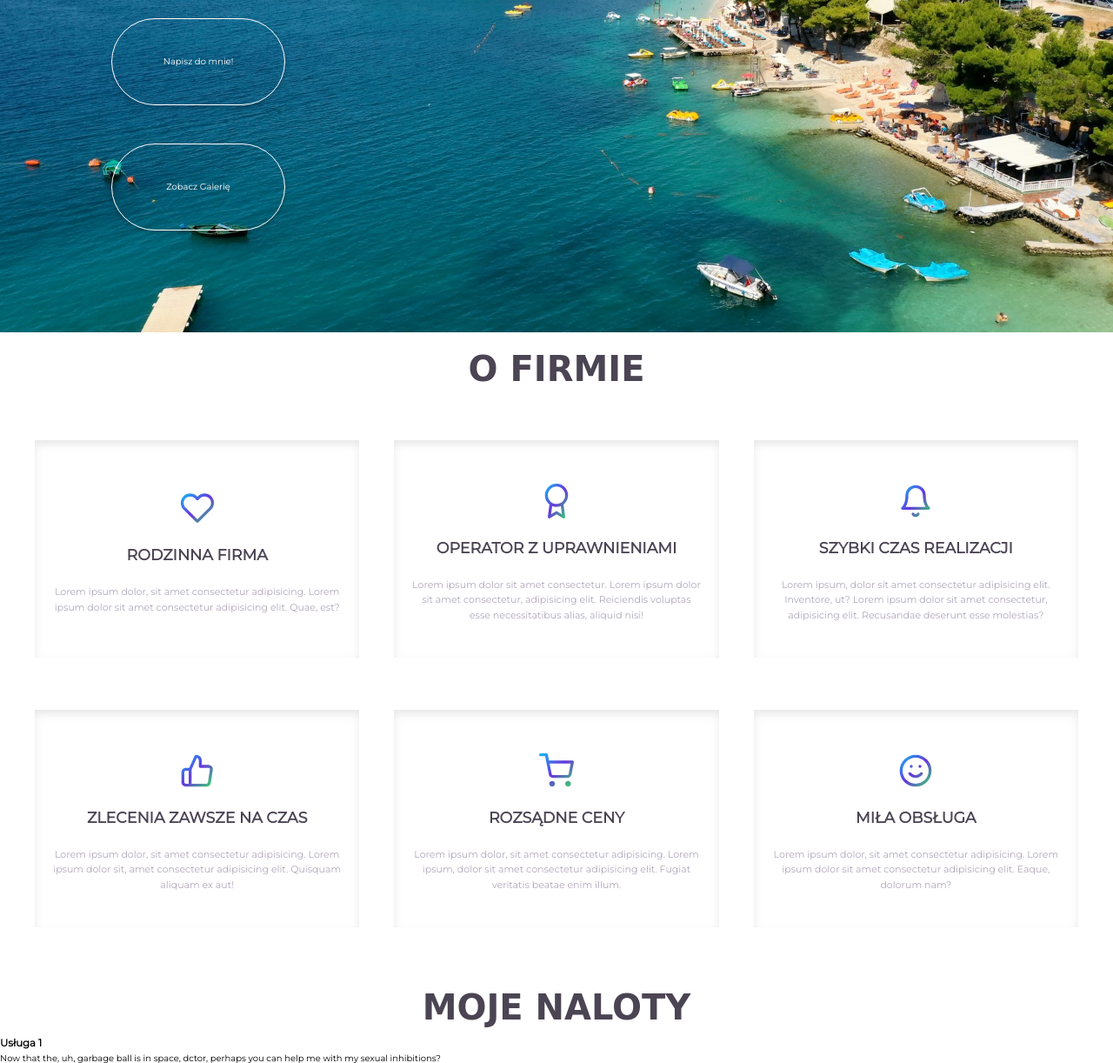
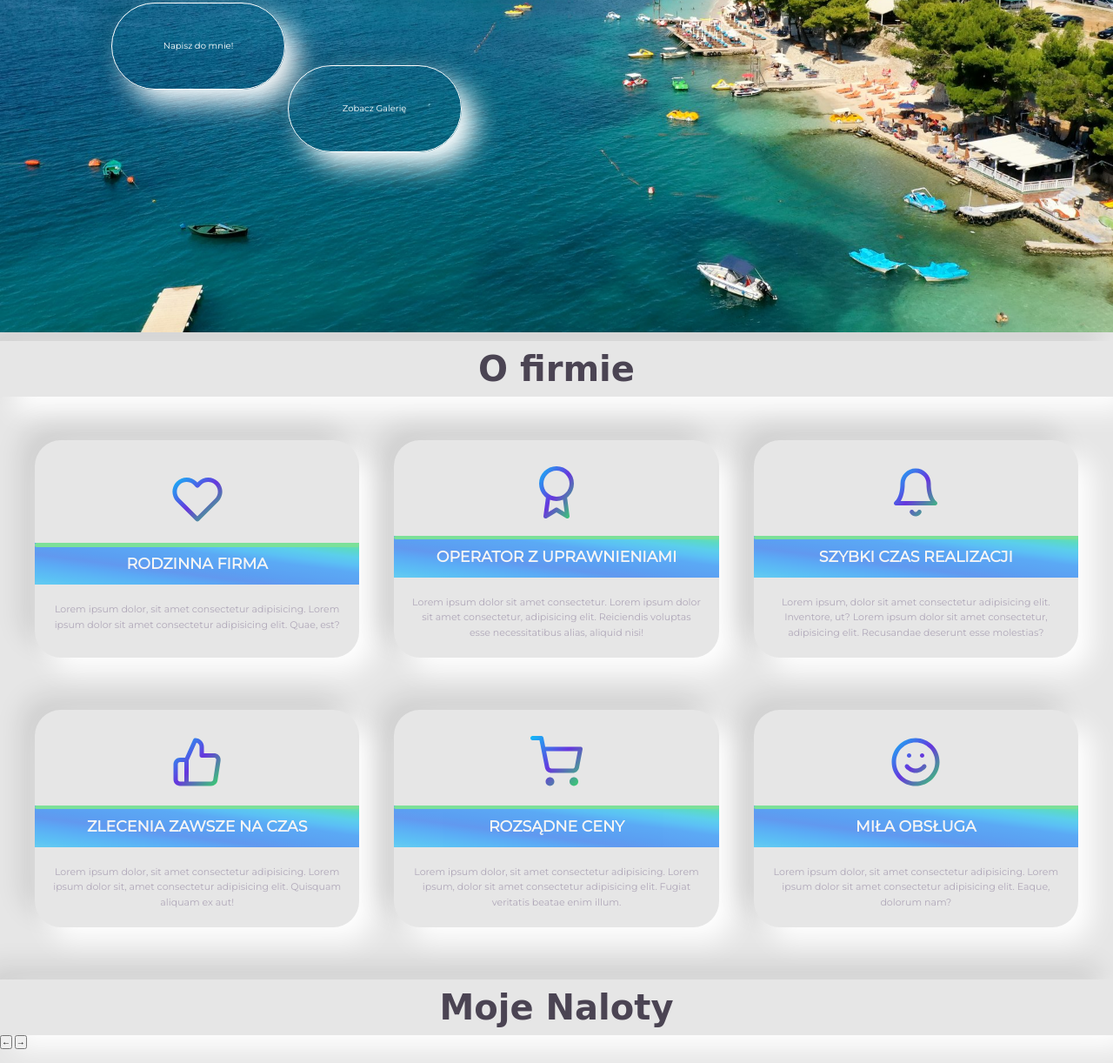
Before and after one commit to dziekonskik/foto-dron, a website: page indeks.html in a window 1280 px wide. Shown: the part 338-1560 px from the top of the page at 87% size. Drawn offline with Linux system fonts and the light colour scheme; files that its build step writes are made by us from their sources; a web font is replaced by a local one.

Commit message:
create gitignore, create html for slider, about section style changes

```diff
--- a/indeks.html
+++ b/indeks.html
@@ -43,7 +43,7 @@
                     <svg class="about__box-icon">
                         <use xlink:href="img/svg/sprite.svg#icon-heart"></use>
                     </svg>
-                    <h3 class="about__box-heading-small">Rodzinna Firma</h3>
+                    <h3 class="about__box-heading-small back-col">Rodzinna Firma</h3>
                     <p class="about__box-text">
                         Lorem ipsum dolor, sit amet consectetur adipisicing.
                         Lorem ipsum dolor sit amet consectetur adipisicing elit. Quae, est?
@@ -58,7 +58,7 @@
                             <stop offset="100%" stop-color="var(--color-tertiary)" />
                         </linearGradient>
                     </svg>
-                    <h3 class="about__box-heading-small">Operator z uprawnieniami</h3>
+                    <h3 class="about__box-heading-small back-col">Operator z uprawnieniami</h3>
                     <p class="about__box-text">
                         Lorem ipsum dolor sit amet consectetur.
                         Lorem ipsum dolor sit amet consectetur, adipisicing elit. Reiciendis voluptas esse necessitatibus
@@ -69,7 +69,7 @@
                     <svg class="about__box-icon">
                         <use xlink:href="img/svg/sprite.svg#icon-bell"></use>
                     </svg>
-                    <h3 class="about__box-heading-small">Szybki czas realizacji</h3>
+                    <h3 class="about__box-heading-small back-col">Szybki czas realizacji</h3>
                     <p class="about__box-text">
                     Lorem ipsum, dolor sit amet consectetur adipisicing elit. Inventore, ut?
                     Lorem ipsum dolor sit amet consectetur, adipisicing elit. Recusandae deserunt esse molestias?
@@ -79,7 +79,7 @@
                     <svg class="about__box-icon">
                         <use xlink:href="img/svg/sprite.svg#icon-thumbs-up"></use>
                     </svg>
-                    <h3 class="about__box-heading-small">Zlecenia zawsze na czas</h3>
+                    <h3 class="about__box-heading-small back-col">Zlecenia zawsze na czas</h3>
                     <p class="about__box-text">
                         Lorem ipsum dolor, sit amet consectetur adipisicing.
                         Lorem ipsum dolor sit, amet consectetur adipisicing elit. Quisquam aliquam ex aut!
@@ -89,7 +89,7 @@
                     <svg class="about__box-icon">
                         <use xlink:href="img/svg/sprite.svg#icon-shopping-cart"></use>
                     </svg>
-                    <h3 class="about__box-heading-small">Rozsądne ceny</h3>
+                    <h3 class="about__box-heading-small back-col">Rozsądne ceny</h3>
                     <p class="about__box-text">
                         Lorem ipsum dolor, sit amet consectetur adipisicing.
                         Lorem ipsum, dolor sit amet consectetur adipisicing elit. Fugiat veritatis beatae enim illum.
@@ -99,7 +99,7 @@
                     <svg class="about__box-icon">
                         <use xlink:href="img/svg/sprite.svg#icon-smile"></use>
                     </svg>
-                    <h3 class="about__box-heading-small">Miła obsługa</h3>
+                    <h3 class="about__box-heading-small back-col">Miła obsługa</h3>
                     <p class="about__box-text">
                         Lorem ipsum dolor, sit amet consectetur adipisicing.
                         Lorem ipsum dolor sit amet consectetur adipisicing elit. Eaque, dolorum nam?
@@ -110,9 +110,11 @@
             <h2 class="heading-large">Moje Naloty</h2>
             <div class="slider">
                 <div class="slider__container">
-
+                    <button class="slider__prevButton">&larr;</button>
+                    <button class="slider__nextButton">&rarr;</button>
                 </div>
             </div>
+            <button class="call2a">Zobacz całą galerię</button>
         </sect>
         <div class="cena">
             <div class="cena__box">
--- a/sass/_about.scss
+++ b/sass/_about.scss
@@ -9,17 +9,22 @@
         justify-content: center;
         align-content: center;
         align-items: center;
-        box-shadow: inset 0 .5rem 1rem rgba(179, 179, 179, 0.3);
+        border-radius: 3rem;
+        box-shadow: var(--bs-neumorphic-up);
         margin: 3rem 2rem;
         min-height: 25rem;
         min-width: 25rem;
         text-align: center;
 
         &-icon {
-            width: 4rem;
-            height: 4rem;
+            width: 6rem;
+            height: 6rem;
             fill: url(#about__svg-gradient) var(--color-primary);
             margin: 2rem auto;
+            // position: absolute;
+            // transform: rotate(45deg) scale(2) translateX(3rem);
+            // opacity: .3;
+            // z-index: -4;
         }
 
         &-heading-small {
--- a/sass/_base.scss
+++ b/sass/_base.scss
@@ -8,12 +8,20 @@
     --color-secondary: #6736dd;
     --color-tertiary: #36dd67;
 
+    --linear-gradient: linear-gradient(to right top, #10bcf8,
+                                                     #00aafe, #0096ff, #0080ff, #0a66f6, #0070fa,
+                                                     #0079fd, #0082ff, #00a7ff, #00c0ef, #00d2af, #36dd67);
+
     --color-grey-light: #B0A8B9;
     --color-grey-dark: #4B4453;
+
+    --color-background: rgb(230, 230, 230);
 
     --border: 1px solid var(--color-primary);
     --box-shadow: 0 .5rem 1rem rgba(0,0,0, .2);
     --box-shadow-active: 0 .25rem .5rem rgba(0,0,0, .2);
+    --bs-neumorphic-up: 16px 16px 30px #ffffff,
+                        -16px -16px 30px rgba(0, 0, 0, .1);
 }
 
 
@@ -31,4 +39,5 @@ html {
 body {
     font-family: 'Montserrat', sans-serif;
     line-height: 1.6;
+    background-color: var(--color-background);
 }
--- a/sass/_components.scss
+++ b/sass/_components.scss
@@ -2,7 +2,7 @@
     border: 1px solid white;
     background-color: transparent;
     color: white;
-    position: absolute;
+    position: relative;
     width: 20rem;
     height: 10rem;
     cursor: pointer;
@@ -10,7 +10,7 @@
     transition: all .3s ease-in-out;
     outline: none;
     transform: translateY(-1px);
-    box-shadow: var(--box-shadow-active);
+    box-shadow: var(--bs-neumorphic-up);
     border-radius: 30rem;
 
     &:hover {
@@ -21,6 +21,12 @@
 
     &::before {
         content: '';
+        width: 100%;
+        height: 100%;
+        display: inline-block;
+        position: absolute;
+        left: 0px;
+        top: 0px;
 
     }
 }
@@ -31,8 +37,34 @@
     font-family: 'Bungee Hairline', cursive;
     font-size: 4rem;
     text-align: center;
-    font-weight: bold;
-    text-transform: uppercase;
+    box-shadow: var(--bs-neumorphic-up);
     color: var(--color-grey-dark);
     margin-top: 1rem;
 }
+
+
+.back-col {
+    display: block;
+    background-image: var(--linear-gradient);
+    position: relative;
+    color: white;
+    padding: 1rem 1.5rem;
+    -webkit-box-decoration-break: clone;
+    box-decoration-break: clone;
+    opacity: .6;
+    transition: all .4s;
+
+    &::after {
+        content: '';
+        background-color: var(--color-tertiary);
+        display: inline-block;
+        height: 10%;
+        width: 100%;
+        border-radius: 10rem;
+        position: absolute;
+        top: 0;
+        left: 0;
+        z-index: 300;
+        transition: all .4s;
+    }
+}
--- a/sass/_header.scss
+++ b/sass/_header.scss
@@ -97,13 +97,13 @@
     }
 
     &__call2a-1 {
-        top: 50%;
+        top: 30%;
         left: 10%;
         grid-area: 'btn1';
     }
 
     &__call2a-2 {
-        top: 70%;
+        top: 40%;
         left: 10%;
         grid-area: 'btn2';
     }
--- /dev/null
+++ b/sass/_slider.scss
@@ -0,0 +1,5 @@
+.slider {
+    min-height: 70vh;
+    width: 70%;
+    display: grid;
+}
--- a/sass/main.scss
+++ b/sass/main.scss
@@ -2,3 +2,4 @@
 @import "header";
 @import "about";
 @import "components";
+@import "slider";
```
Also changed, not shown: css/style.css, 1 other file.
